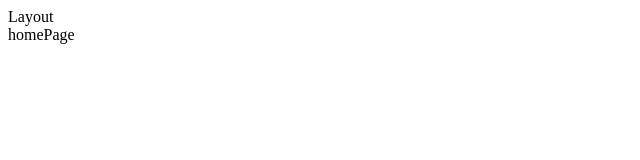
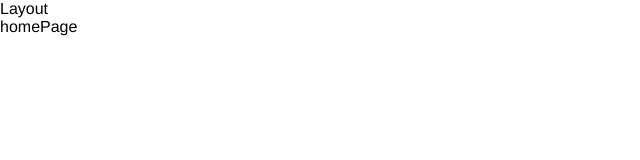
Before and after one commit to lanmoxia/lyfAdmin, a Vue app: page /#/home in a window 1280 px wide. Shown: the top 160 px of the page, without its empty margins (0-640 px from the left). Built offline with nearby package versions, Linux system fonts and the light colour scheme.

Commit message:
reset css

```diff
--- a/src/main.js
+++ b/src/main.js
@@ -3,6 +3,8 @@ import App from './App.vue'
 import router from './router'
 
 import svgIcon from '@/components/Svgicon'
+
+import "@/styles/index.scss"
 
 const app = createApp(App)
 
--- /dev/null
+++ b/src/styles/index.scss
@@ -0,0 +1,43 @@
+@import 'variables.module';
+
+
+html,
+body {
+  height: 100%;
+  margin: 0;
+  padding: 0;
+  -moz-osx-font-smoothing: grayscale;
+  -webkit-font-smoothing: antialiased;
+  text-rendering: optimizeLegibility;
+  font-family: Helvetica Neue, Helvetica, PingFang SC, Hiragino Sans GB,
+    Microsoft YaHei, Arial, sans-serif;
+}
+
+#app {
+  height: 100%;
+}
+
+*,
+*:before,
+*:after {
+  box-sizing: inherit;
+  margin: 0;
+  padding: 0;
+}
+
+a:focus,
+a:active {
+  outline: none;
+}
+
+a,
+a:focus,
+a:hover {
+  cursor: pointer;
+  color: inherit;
+  text-decoration: none;
+}
+
+div:focus {
+  outline: none;
+}
--- /dev/null
+++ b/src/styles/variables.module.scss
@@ -0,0 +1,51 @@
+@mixin flex-box {
+  display: flex;
+  justify-content: space-between;
+  align-items: center;
+}
+
+@mixin flex-box-set($jc: center, $ai: center) {
+  @include flex-box();
+
+  @if($jc ==center) {
+    justify-content: center;
+  }
+
+  @if($jc ==start) {
+    justify-content: flex-start;
+  }
+
+  @if($jc ==end) {
+    justify-content: flex-end;
+  }
+
+  @if($jc ==between) {
+    justify-content: space-between;
+  }
+
+  @if($ai ==center) {
+    align-items: center;
+  }
+
+  @if($ai ==start) {
+    align-items: flex-start;
+  }
+
+  @if($ai ==end) {
+    align-items: flex-end;
+  }
+
+  @if($ai ==stretch) {
+    align-items: stretch;
+  }
+}
+
+@mixin ellipsis($row: 1) {
+  text-overflow: -o-ellipsis-lastline;
+  overflow: hidden;
+  text-overflow: ellipsis;
+  display: -webkit-box;
+  -webkit-line-clamp: $row;
+  line-clamp: $row;
+  -webkit-box-orient: vertical;
+}
```
